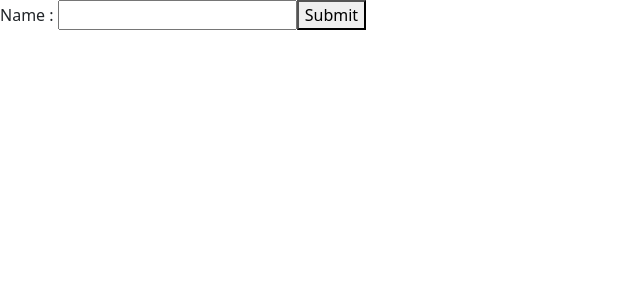
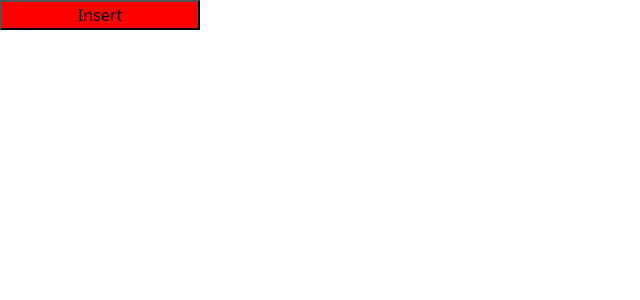
Before and after one commit to amanverma523590/recat-revise, a React (Vite) app in the folder my-project/: page / in a window 1280 px wide. Shown: the top 300 px of the page, without its empty margins (0-640 px from the left). Built offline with nearby package versions, Linux system fonts and the light colour scheme.

Commit message:
style binding

```diff
--- /dev/null
+++ b/my-project/src/React Events/ReactEvent.jsx
@@ -0,0 +1,42 @@
+import { useState } from "react"
+
+
+export function ReactEvents(){
+
+    // const [uname,setUname] = useState("Simmran")
+
+    // function handleChange(e){
+    //     setUname(e.target.value)
+    // }
+
+    // return(
+    //     <div>
+    //        <h2> I am Recat Events....</h2>
+
+    //        <form>
+    //         Name : <input type="text" value={uname} onChange={handleChange}/>
+    //        </form>
+    //        <p>uname is changed now : {uname}</p>
+    //     </div>
+    // )
+
+    function handleClick(e,text,array,obj){
+        console.log(`Pahele event le lete hai :  ${e.clientX}`  )
+        console.log(`chalo ab text le lete hai : ${text}`)
+        console.log(`ab array lelete hai : ${array}`)
+        console.log(`ab obj lelete hai ${obj.Rate}`)
+
+    }
+
+    return(
+        <div>
+            <button id="btnnInsert" value="Insert"
+            onClick={ (event)=> handleClick(event,'Welcome',["Delhi","Banglore"], {Rate : 4.2} )}
+
+                style={ {width:"200px", backgroundColor:"red", } }
+            >
+            Insert</button>
+        </div>
+    )
+
+}
--- a/my-project/src/Two way Data Binding/EventBubbling.jsx
+++ b/my-project/src/Two way Data Binding/EventBubbling.jsx
@@ -2,34 +2,34 @@
 
 export function EventBubbling(){
 
-    // function NavClick(){
-    //     alert('nav clicked')
-    // }
-    // function btnClick(e){
-    //     e.stopPropagation();
-    //     alert('search clicked')
+    function NavClick(){
+        alert('nav clicked')
+    }
+    function btnClick(e){
+        // e.stopPropagation();
+        alert('btn clicked')
+    }
+
+    // function handlesub(e){
+    //     e.preventDefault();
+    //     alert(`form submited`)
     // }
 
-    function handlesub(e){
-        e.preventDefault();
-        alert(`form submited`)
-    }
+    return(
+        <div>
+            <nav onClick={NavClick} style={{border :"10px solid black",backgroundColor:'green', padding:"20px"}}>
+                <span>Amazon</span>
+                <button onClick={btnClick} style={{backgroundColor:"red"}}>
+                    Click Me
+                </button>
+            </nav>
+        </div>
 
-    return(
         // <div>
-        //     <nav onClick={NavClick} style={{border :"10px solid black",backgroundColor:'green', padding:"20px"}}>
-        //         <span>Amazon</span>
-        //         <button onClick={btnClick} style={{backgroundColor:"red"}}>
-        //             Click Me
-        //         </button>
-        //     </nav>
+        //     <form onSubmit={handlesub}>
+        //         Name : <input type="text" name="username" />
+        //         <button>Submit</button>
+        //     </form>
         // </div>
-
-        <div>
-            <form onSubmit={handlesub}>
-                Name : <input type="text" name="username" />
-                <button>Submit</button>
-            </form>
-        </div>
     )
 }
--- a/my-project/src/main.jsx
+++ b/my-project/src/main.jsx
@@ -2,11 +2,11 @@ import { StrictMode } from 'react'
 import { createRoot } from 'react-dom/client'
 import 'bootstrap/dist/css/bootstrap.min.css'
 import 'bootstrap-icons/font/bootstrap-icons.css';
-import { EventBubbling } from './Two way Data Binding/EventBubbling';
-
+import { ReactEvents } from './React Events/ReactEvent';
 
 createRoot(document.getElementById('root')).render(
   <StrictMode>
-   <EventBubbling/>
+   <ReactEvents/>
+
   </StrictMode>
 )
```
